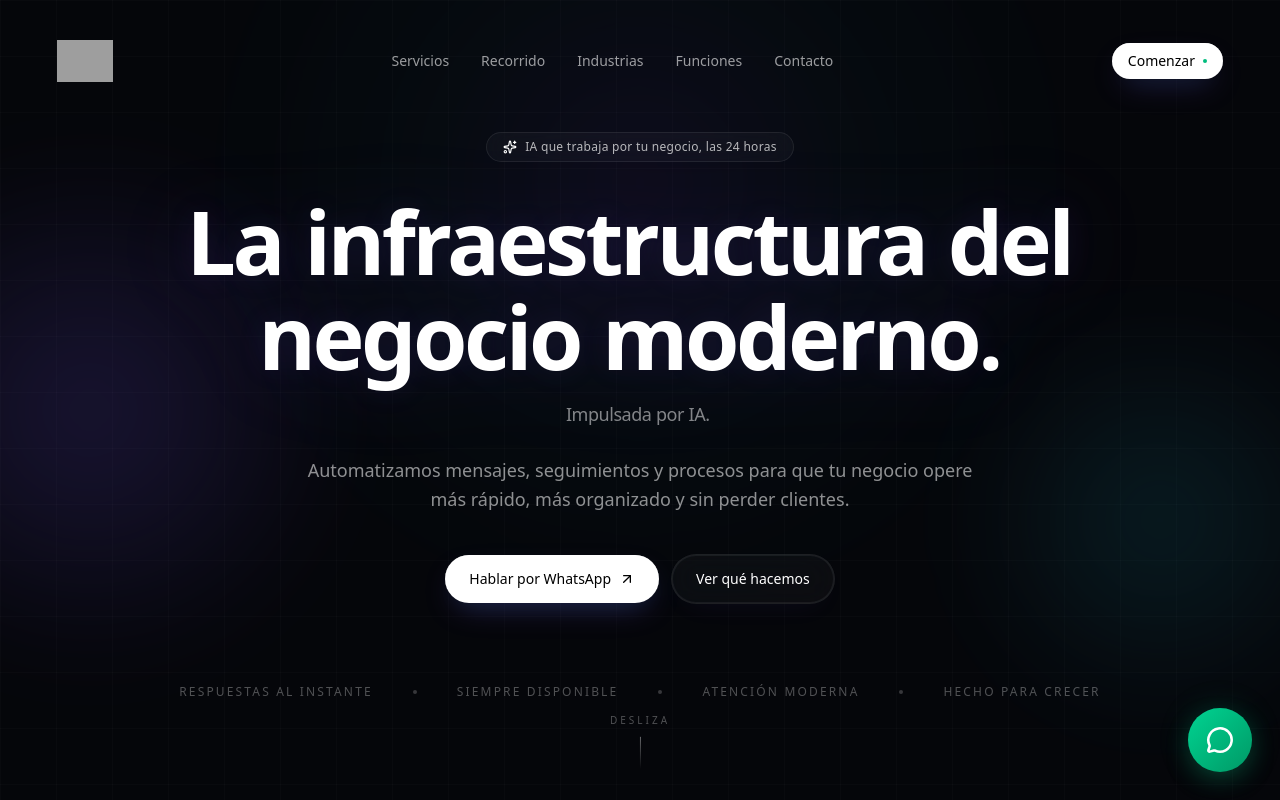
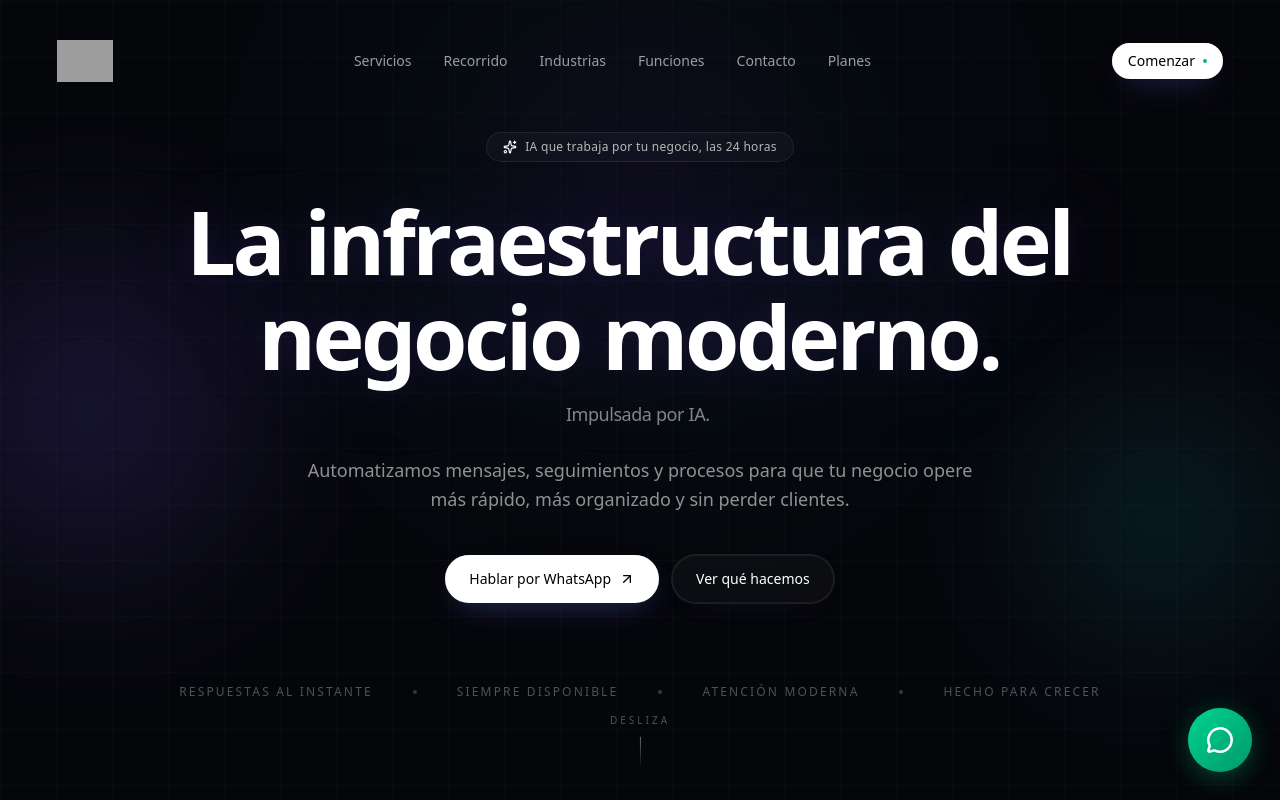
Before and after one commit to Kevinarm25/Kali-systems, a Next.js app: page / in a window 1280 px wide. Shown: the top 800 px of the page. Built offline with nearby package versions, Linux system fonts and the light colour scheme; grey boxes are pictures that could not be loaded.

Commit message:
Added Planes navbar link

```diff
--- a/components/Hero.tsx
+++ b/components/Hero.tsx
@@ -1,5 +1,6 @@
 "use client";
 
+import Link from "next/link";
 import { useMemo } from "react";
 import { motion, useReducedMotion } from "framer-motion";
 import { ArrowUpRight, Sparkles } from "lucide-react";
@@ -154,12 +155,12 @@ export default function Hero() {
             <ArrowUpRight className="w-4 h-4 group-hover:translate-x-0.5 group-hover:-translate-y-0.5 transition-transform relative z-[1]" />
           </a>
 
-          <a
-            href="#services"
+          <Link
+            href="/#services"
             className="btn-premium-ghost glass relative z-[1] inline-flex items-center gap-2 px-6 py-3.5 rounded-full font-medium text-sm hover:bg-white/10 transition-colors duration-300"
           >
             Ver qué hacemos
-          </a>
+          </Link>
         </motion.div>
 
         <motion.div
--- a/components/Navbar.tsx
+++ b/components/Navbar.tsx
@@ -1,5 +1,6 @@
 "use client";
 import Image from "next/image";
+import Link from "next/link";
 import { useEffect, useRef, useState } from "react";
 import { motion } from "framer-motion";
 import { Menu, X } from "lucide-react";
@@ -50,7 +51,7 @@ export default function Navbar() {
               : "bg-transparent border border-transparent"
           }`}
         >
-          <a href="#" className="flex items-center gap-2.5 group">
+          <Link href="/" className="flex items-center gap-2.5 group">
             <Image
               src="/logo-icon.png"
               alt="KALI Systems"
@@ -59,17 +60,17 @@ export default function Navbar() {
               priority
               className="w-14 h-14 object-contain"
             />
-          </a>
+          </Link>
 
           <nav className="hidden md:flex items-center gap-8">
             {NAV_LINKS.map((link) => (
-              <a
+              <Link
                 key={link.href}
                 href={link.href}
                 className="text-sm text-white/60 hover:text-white transition-colors duration-300"
               >
                 {link.label}
-              </a>
+              </Link>
             ))}
           </nav>
 
@@ -102,14 +103,14 @@ export default function Navbar() {
             className="md:hidden mt-2 glass-strong rounded-2xl p-5 flex flex-col gap-4"
           >
             {NAV_LINKS.map((l) => (
-              <a
+              <Link
                 key={l.href}
                 href={l.href}
                 onClick={() => setOpen(false)}
                 className="text-white/70 hover:text-white transition"
               >
                 {l.label}
-              </a>
+              </Link>
             ))}
             <a
               href={WHATSAPP_LINK}
--- a/components/Pricing.jsx
+++ b/components/Pricing.jsx
@@ -2,7 +2,7 @@
 import { Check, ArrowRight, Sparkles } from "lucide-react";
 import { WHATSAPP_URL } from "@/lib/constants";
 
-const CONTACT_LINK = WHATSAPP_URL || "#contacto";
+const CONTACT_LINK = WHATSAPP_URL || "/#contacto";
 
 const PLANS = [
   {
--- a/lib/constants.js
+++ b/lib/constants.js
@@ -12,9 +12,10 @@ export const EMAIL =
   "contacto@kalisystems.mx";
 
 export const NAV_LINKS = [
-  { href: "#services", label: "Servicios" },
-  { href: "#how", label: "Recorrido" },
-  { href: "#industries", label: "Industrias" },
-  { href: "#features", label: "Funciones" },
-  { href: "#contacto", label: "Contacto" },
+  { href: "/#services", label: "Servicios" },
+  { href: "/#how", label: "Recorrido" },
+  { href: "/#industries", label: "Industrias" },
+  { href: "/#features", label: "Funciones" },
+  { href: "/#contacto", label: "Contacto" },
+  { href: "/#precios", label: "Planes" },
 ];
```
